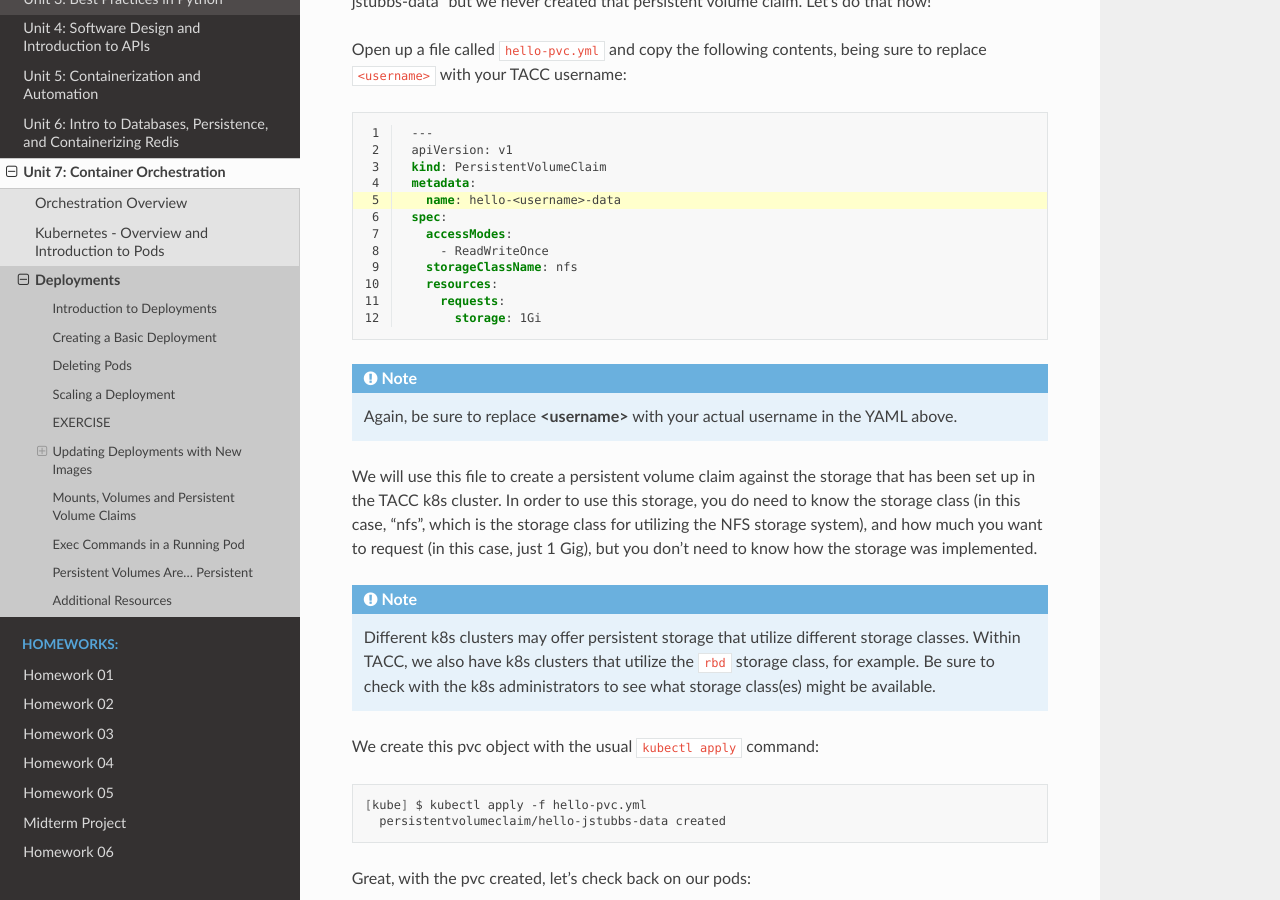
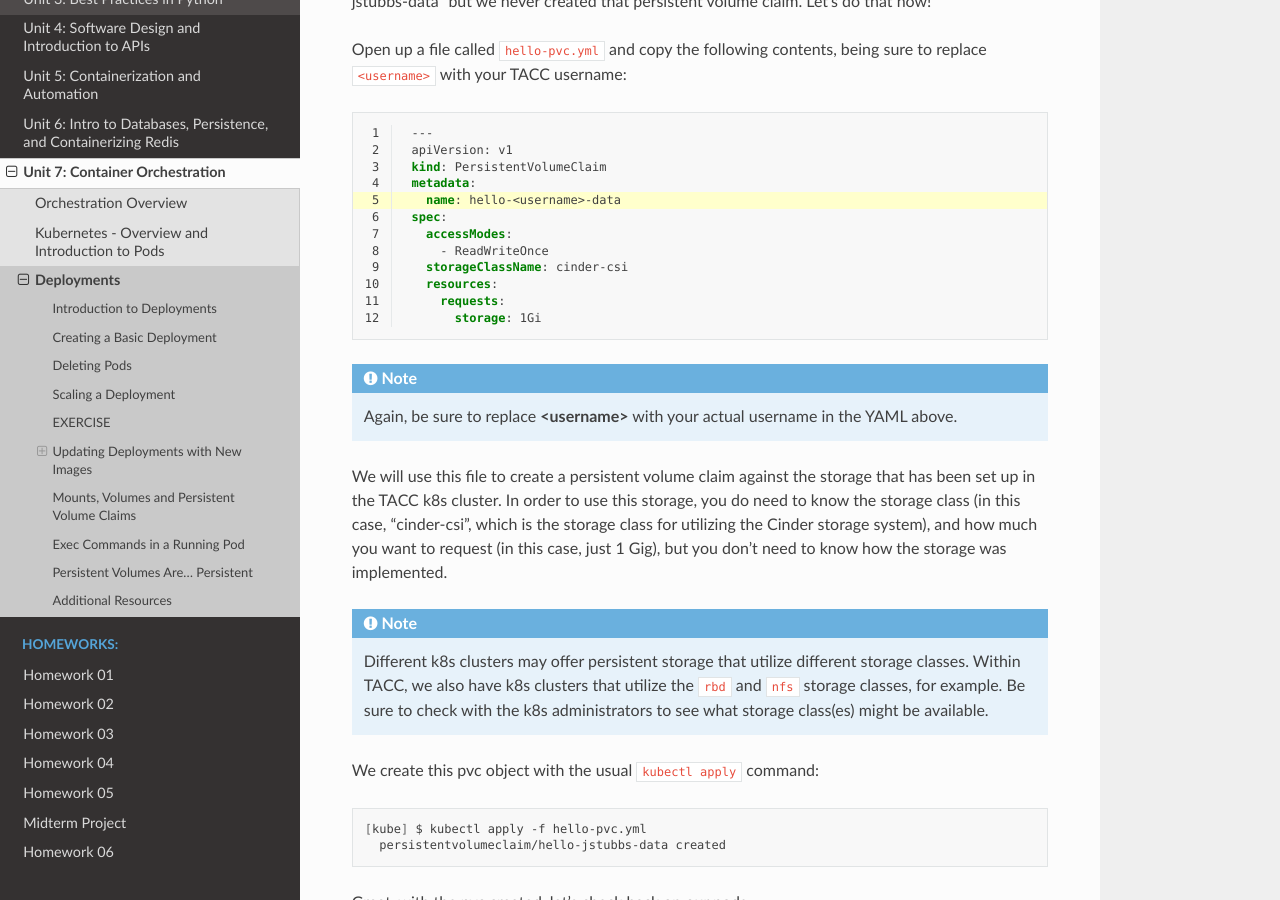
Before and after one commit to TACC/coe-332-sp23, a Sphinx documentation site: the page built from docs/unit07/deployments.rst, in a window 1280 px wide and 900 px high, scrolled down 9970 px. Built offline with Sphinx 7.4.7 and the Read the Docs theme 2.0.0, drawn with Linux system fonts in a browser that asks for light colours; pages that are not in the unit, such as notebooks, are missing from menus.

Commit message:
Update for the new cinder stogage class.

```diff
--- a/docs/unit07/deployments.rst
+++ b/docs/unit07/deployments.rst
@@ -468,7 +468,7 @@ with your TACC username:
     spec:
       accessModes:
         - ReadWriteOnce
-      storageClassName: nfs
+      storageClassName: cinder-csi
       resources:
         requests:
           storage: 1Gi
@@ -478,14 +478,14 @@ with your TACC username:
   Again, be sure to replace **<username>** with your actual username in the YAML above.
 
 We will use this file to create a persistent volume claim against the storage that has been set up in the TACC k8s
-cluster. In order to use this storage, you do need to know the storage class (in this case, "nfs", which is the storage
-class for utilizing the NFS storage system), and how much you want to request (in this case, just 1 Gig), but you
+cluster. In order to use this storage, you do need to know the storage class (in this case, "cinder-csi",
+which is the storage class for utilizing the Cinder storage system), and how much you want to request (in this case, just 1 Gig), but you
 don't need to know how the storage was implemented.
 
 .. note::
 
   Different k8s clusters may offer persistent storage that utilize different storage classes. Within TACC,
-  we also have k8s clusters that utilize the ``rbd`` storage class, for example. Be sure to check with the
+  we also have k8s clusters that utilize the ``rbd`` and ``nfs`` storage classes, for example. Be sure to check with the
   k8s administrators to see what storage class(es) might be available.
 
 We create this pvc object with the usual ``kubectl apply`` command:
```
